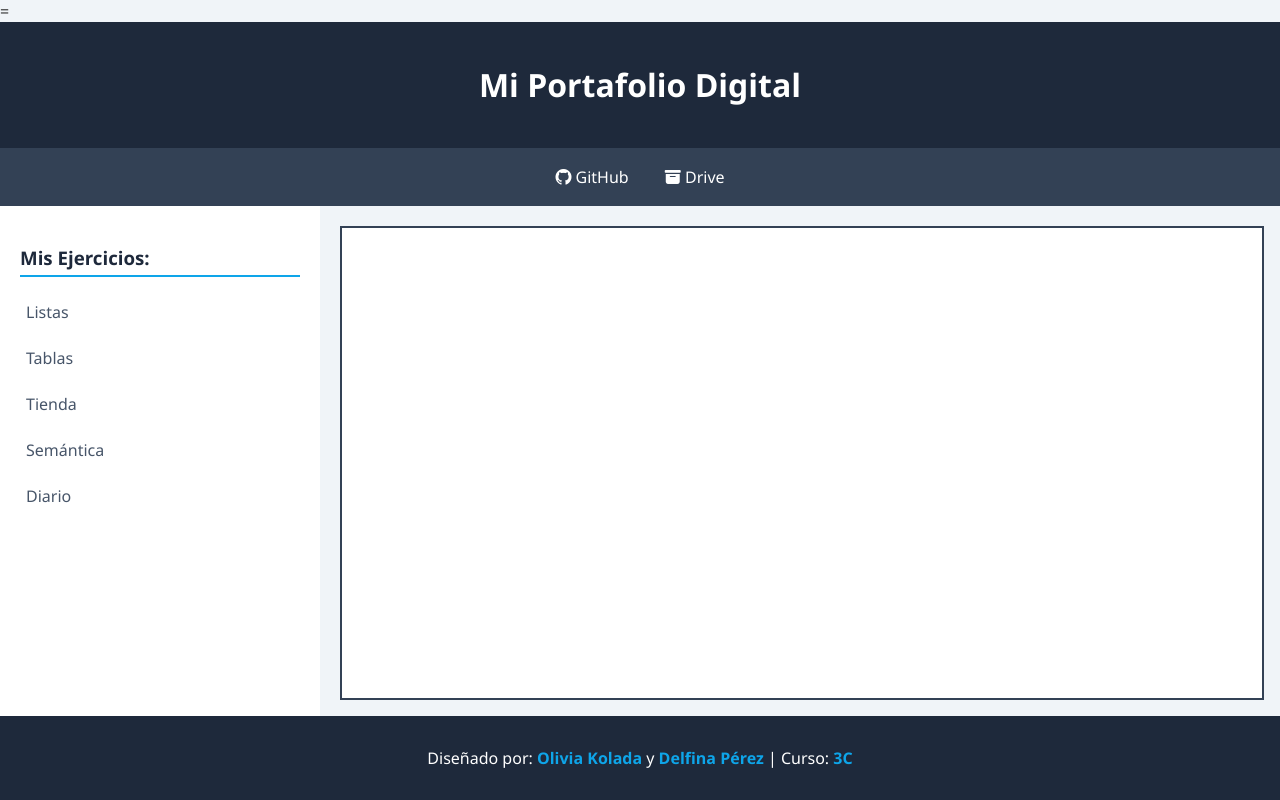
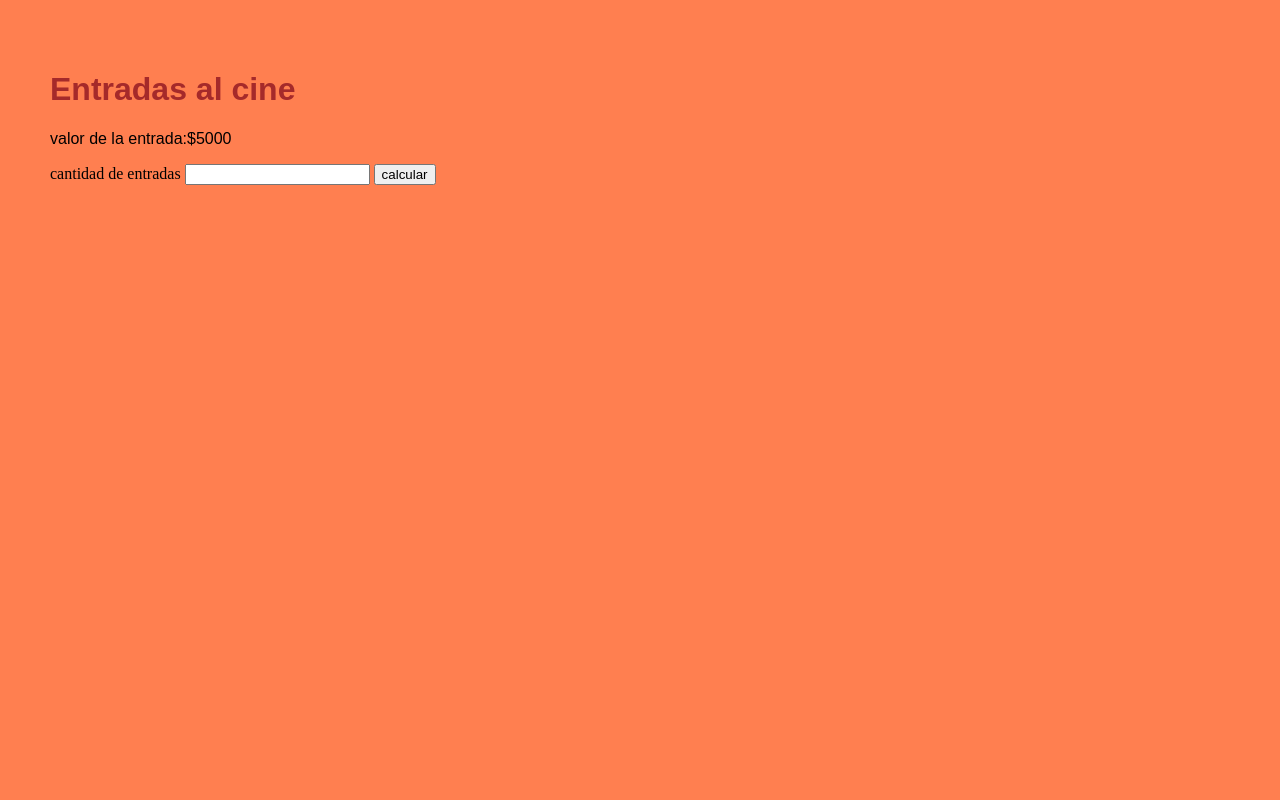
Before and after one commit to delfiyoli/informatica, a plain HTML site: page index.html in a window 1280 px wide. Drawn offline with nearby package versions, Linux system fonts and the light colour scheme.

Commit message:
Add files via upload

```diff
--- a/index.html
+++ b/index.html
@@ -1,125 +1,31 @@
-=<!DOCTYPE html>
-<html lang="es">
+<!DOCTYPE html>
+<html lang="en">
 <head>
     <meta charset="UTF-8">
     <meta http-equiv="X-UA-Compatible" content="IE=edge">
     <meta name="viewport" content="width=device-width, initial-scale=1.0">
-    <link rel="stylesheet" href="https://cdn.jsdelivr.net/npm/bootstrap-icons@1.13.1/font/bootstrap-icons.min.css">
-    <title>Portafolio</title>
-
-    <style>
-        body {
-        font-family: 'Segoe UI', Tahoma, Geneva, Verdana, sans-serif;
-        background-color: #f0f4f8;
-        margin: 0;
-        padding: 0;
-        color: #333333;
-        display: flex;
-        flex-direction: column;
-        min-height: 100vh;
-        }
-        header {
-        background-color: #1e293b;
-        color: #ffffff;
-        text-align: center;
-        padding: 20px;
-        }
-        nav {
-        background-color: #334155;
-        text-align: center;
-        padding: 10px;
-        }
-        nav a {
-        color: #ffffff;
-        text-decoration: none;
-        padding: 8px 16px;
-        display: inline-block;
-        }
-        nav a:hover {
-        background-color: #0ea5e9;
-        border-radius: 4px;
-        }
-        main{
-        display:flex;
-        flex: 1;
-        }
-        aside {
-        width: 25%;
-        background-color: #ffffff;
-        padding: 20px;
-        box-sizing: border-box;
-        }
-        aside h3 {
-        color: #1e293b;
-        border-bottom: 2px solid #0ea5e9;
-        padding-bottom: 5px;
-        }
-        aside ul {
-        list-style-type: none;
-        padding: 0;
-        }
-        aside li {
-        margin: 12px 0;
-        }
-        aside a {
-        color: #475569;
-        text-decoration: none;
-        display: inline-block;
-        padding: 6px;
-        }
-        aside a:hover {
-        background-color: #f1f5f9;
-        color: #0ea5e9;
-        padding-left: 12px;
-        }
-        section {
-        width: 75%;
-        padding: 20px;
-        box-sizing: border-box;
-        }
-        iframe {
-        width: 100%;
-        height: 100%;
-        border: 2px solid #334155;
-        background-color: #ffffff;
-        }
-        footer {
-        background-color: #1e293b;
-        color: #ffffff;
-        text-align: center;
-        padding: 15px;
-        }
-        footer span {
-        color: #0ea5e9;
-        font-weight: bold;
-        }
-        </style>
-
+    <title>Document</title>
+    <link rel="stylesheet" href="style.css">
 </head>
 <body>
-    <header>
-        <h1>Mi Portafolio Digital</h1>
-    </header>
-    <nav>
-        <a href="https://github.com/delfiyoli/informatica"><i class="bi bi-github"></i> GitHub</a>
-        <a href="https://drive.google.com/drive/folders/1ORg7sNYLfa9Rw_leCToSd6CJaXEOrm6c?usp=drive_link"><i class="bi bi-archive-fill"></i> Drive</a>
-    </nav>
-    <main>
-        <aside> <h3>Mis Ejercicios:</h3>
-    <ul>
-        <li><a href="./pages/listas.html" target="visor">Listas</a></li>
-        <li><a href="./pages/tablas.html" target="visor">Tablas </a></li>
-        <li><a href="./pages/tienda.html" target="visor">Tienda</a></li>
-        <li><a href="./pages/semantica.html" target="visor">Semántica</a></li>
-        <li><a href="./pages/diario.html" target="visor">Diario</a></li>
-    </ul>
-        </aside>
-        <section>
-    <iframe src="" name="visor"></iframe>
-</section>
-    </main>
-    <footer>
-        <p>Diseñado por: <span>Olivia Kolada</span> y <span>Delfina Pérez</span> | Curso: <span>3C</span></p>
-    </footer>
+    <h1> Entradas al cine</h1>
+    <p> valor de la entrada:$5000</p>
+    <label for="Entradas">
+        cantidad de entradas
+    </label>
+    <input type="number"
+    id="Entradas">
+    <button id="calcular">
+      calcular
+    </button>
+    <p id="resultado">
+
+    </p>
+
+
+    <script src="script.js"></script>
 </body>
+
+
+
 </html>
--- /dev/null
+++ b/script.js
@@ -0,0 +1,7 @@
+let boton=document.getElementById("calcular");
+let number=document.getElementById("Entradas");
+
+boton.addEventListener("click", function(){
+   alert("alerta");
+
+});
--- /dev/null
+++ b/style.css
@@ -0,0 +1,15 @@
+body{
+    background-color: coral;
+    margin: 30px;
+    padding: 20px;
+    border: 40px;
+}
+h1{
+    color: brown;
+    font-family: fantasy;
+}
+
+p{ font-family: fantasy;
+   font-size: medium;
+
+}
```
